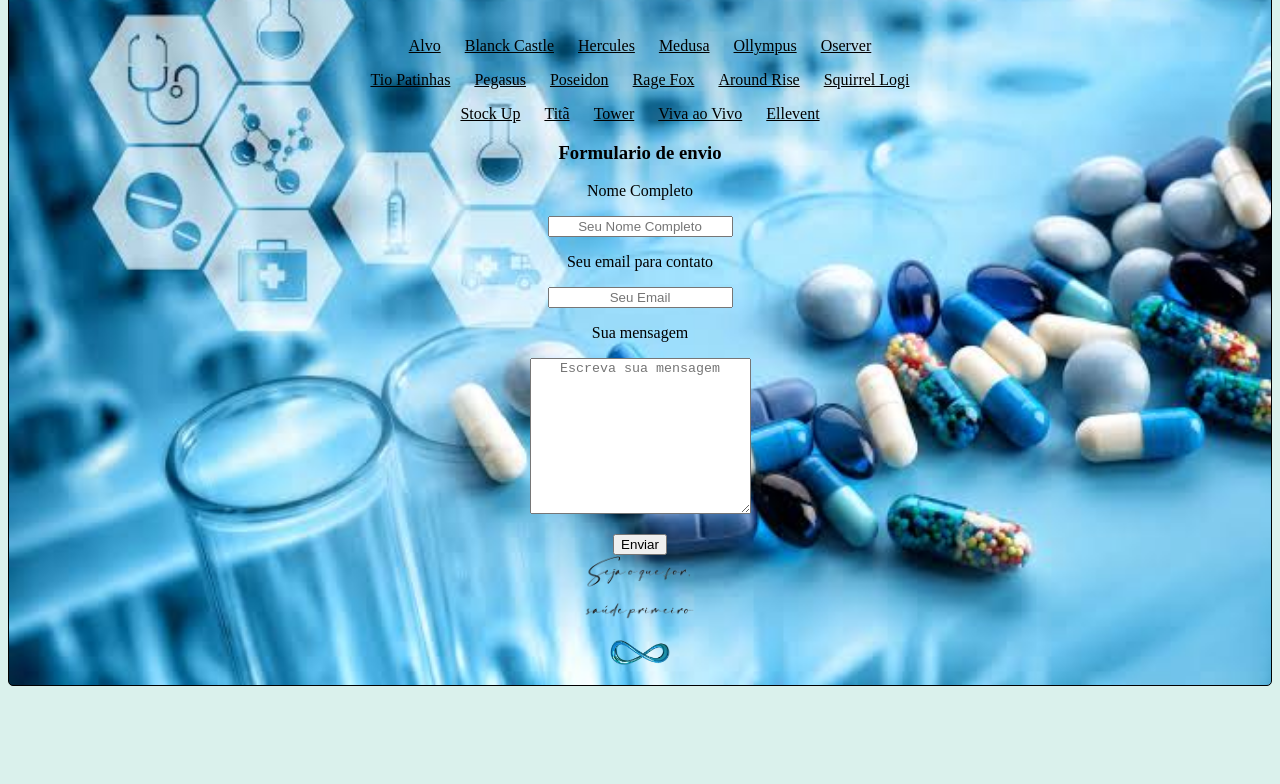
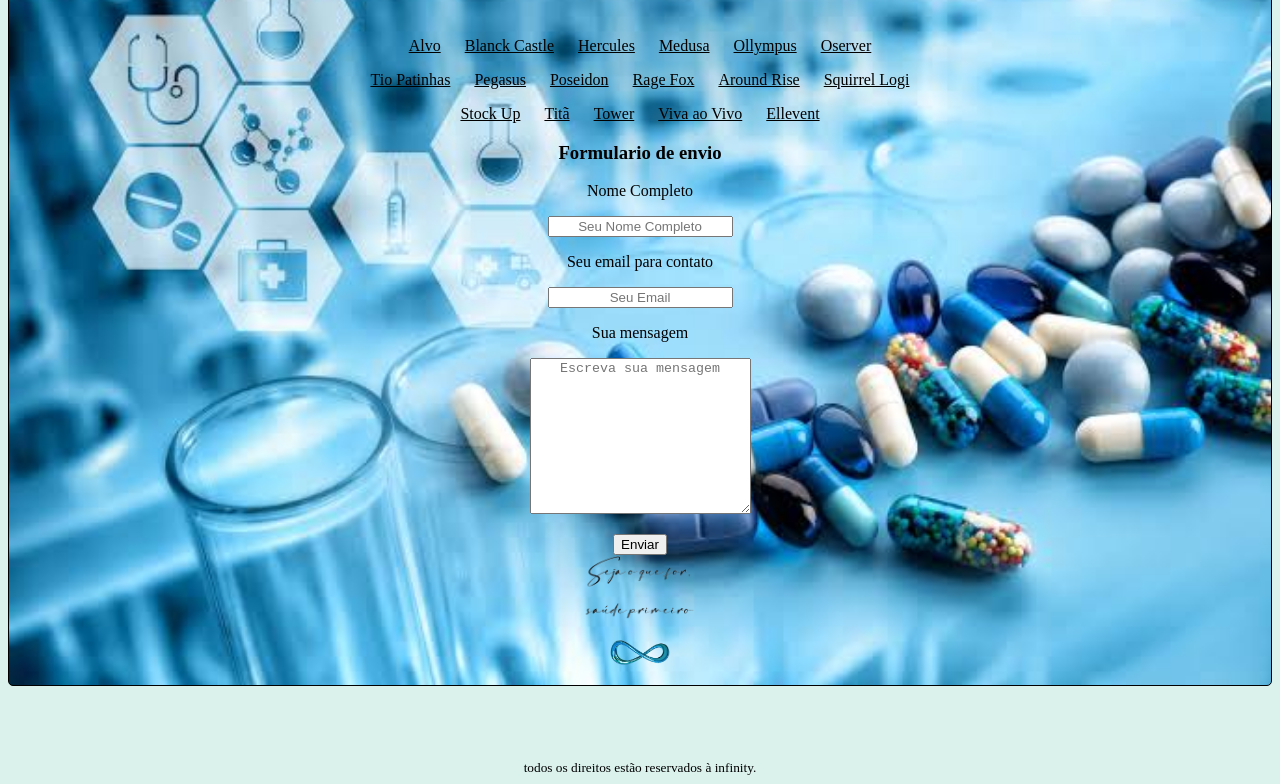
Before and after one commit to InfinityCooperative/Health, a plain HTML site: page index.html in a window 1280 px wide. Shown: the part 330-1114 px from the top of the page. Before the commit the page ends 1024 px from the top, so only its background shows below. Drawn offline with Linux system fonts and the light colour scheme.

Commit message:
Update index.html

```diff
--- a/index.html
+++ b/index.html
@@ -60,5 +60,7 @@
         <img src="imagens/slogan vital.png" class="slogan">
         <p><a href="https://infinitycooperative.github.io/Alem_de_um_status/"><img class="referencia" src="imagens/infinity icon.png"></a></p>
     </footer>
+    <br><br><br><br>
+    <small>todos os direitos estão reservados à infinity.</small>
 </body>
 </html>
```
